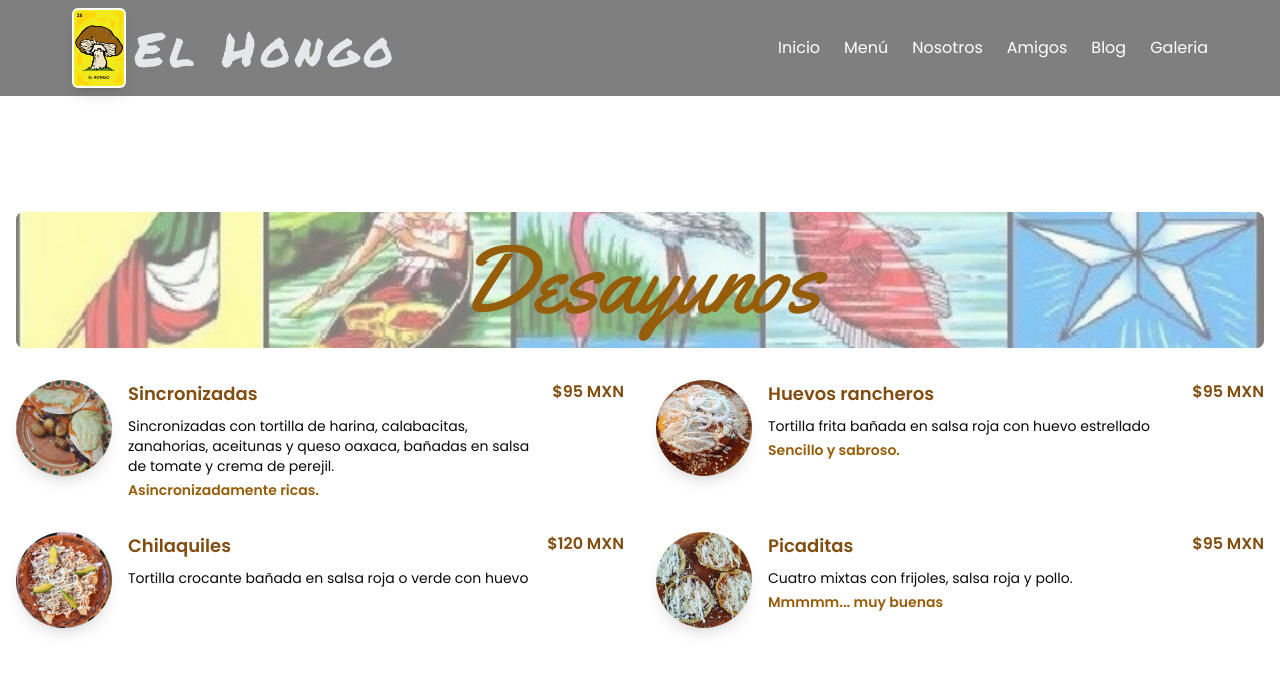
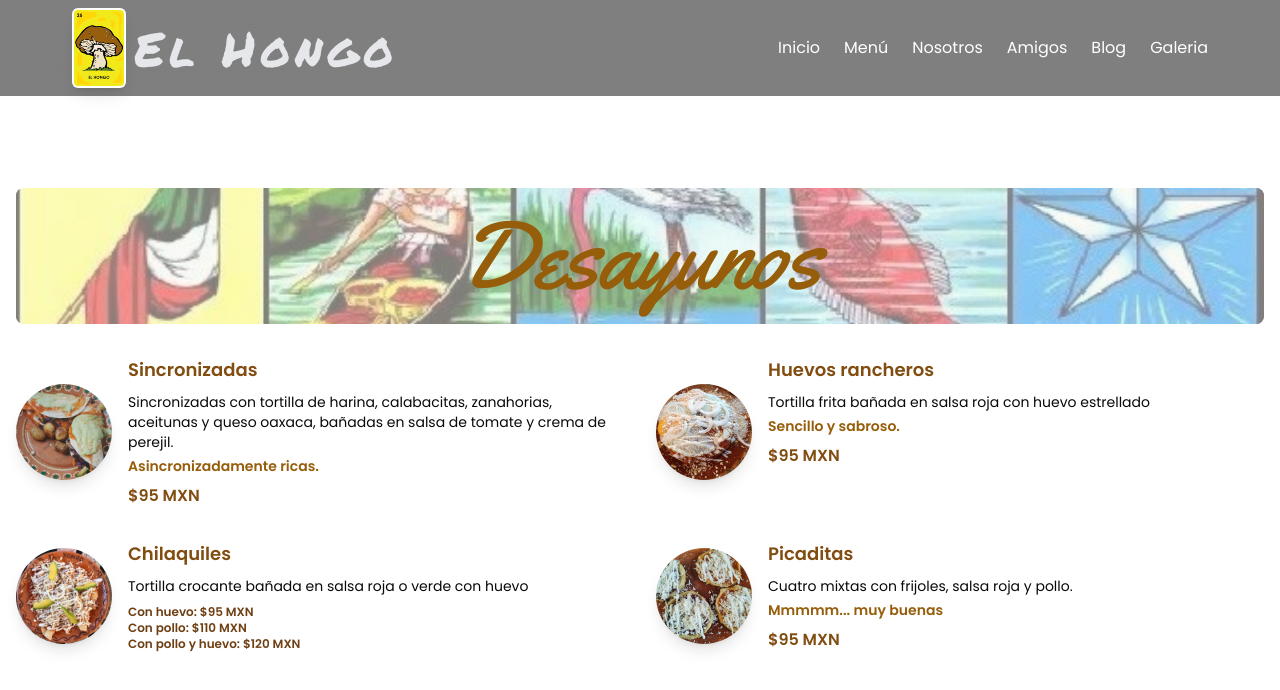
Before and after one commit to Nalotec-preprod/el-hongo-front, a Next.js app: page /blog in a window 1280 px wide. Shown: the top 690 px of the page. Built offline with nearby package versions, Linux system fonts and the light colour scheme; a web font is replaced by a local one.

Commit message:
Se agregan variantes de precio al menu

```diff
--- a/actions/menu.ts
+++ b/actions/menu.ts
@@ -28,7 +28,20 @@ export const getMenu = () => {
             description:
               "Tortilla crocante bañada en salsa roja o verde con huevo",
             imageUrl: "/images/chilaquiles.jpg",
-            price: 120,
+            priceVariants: [
+              {
+                description: "Con huevo: ",
+                price: 95,
+              },
+              {
+                description: "Con pollo: ",
+                price: 110,
+              },
+              {
+                description: "Con pollo y huevo: ",
+                price: 120,
+              },
+            ],
           },
           {
             name: "Picaditas",
--- a/components/main_site/pages/menu/dishCard.tsx
+++ b/components/main_site/pages/menu/dishCard.tsx
@@ -4,17 +4,19 @@ export default function DishCard({ dish }: { dish: DishT }) {
   return (
     <div
       key={dish.name}
-      className="flex items-start justify-start gap-2 md:gap-4"
+      className="flex items-start justify-start gap-4 md:gap-4"
     >
       {/* Imagen */}
+      <div className="my-auto flex h-full shrink-0 items-center justify-center">
         <img
           src={`${dish.imageUrl}`}
           alt="Sincronizadas"
           className="h-14 w-14 shrink-0 rounded-full object-cover object-center shadow-lg md:h-24 md:w-24"
         />
+      </div>
 
       {/* Descripcion */}
-      <div className="w-full text-sm md:text-base">
+      <div className="w-full space-y-2 text-sm md:text-base">
         <div className="w-full space-y-2">
           <div className="flex w-full justify-between gap-2 font-medium">
             <p className="shrink-0 text-base font-semibold text-hongo-rustynail-800 md:text-lg">
@@ -28,12 +30,24 @@ export default function DishCard({ dish }: { dish: DishT }) {
             </p>
           </div>
         </div>
-      </div>
 
         {/* Precio */}
+        {dish.priceVariants && (
+          <div className="text-xs font-semibold text-hongo-rustynail-900">
+            {dish.priceVariants.map((variant) => (
+              <p key={variant.description}>
+                {variant.description} ${variant.price} MXN
+              </p>
+            ))}
+          </div>
+        )}
+
+        {!dish.priceVariants && (
           <p className="shrink-0 font-semibold text-hongo-rustynail-800">
             ${dish.price} MXN
           </p>
+        )}
+      </div>
     </div>
   )
 }
--- a/components/main_site/pages/menu/menuDishCategoryCard.tsx
+++ b/components/main_site/pages/menu/menuDishCategoryCard.tsx
@@ -37,7 +37,7 @@ export default function DishCategorySection({
        *  Listado de platos
        * ---------------------------------------
        */}
-      <div className="md:grid md:grid-cols-2 md:gap-8">
+      <div className="space-y-6 md:grid md:grid-cols-2 md:gap-8 md:space-y-0">
         {category.dishes.map((dish) => (
           <DishCard key={dish.name} dish={dish} />
         ))}
--- a/components/ui/bottomBar/bottomBar.tsx
+++ b/components/ui/bottomBar/bottomBar.tsx
@@ -3,6 +3,7 @@
 import { Utensils, MapPinned, CalendarClock } from "lucide-react"
 import { useState } from "react"
 import DirectionsModal from "./directionsModal"
+import Link from "next/link"
 
 export default function BottomBar() {
   const iconSize = 20
@@ -11,18 +12,18 @@ export default function BottomBar() {
   return (
     <div>
       <div className="fixed bottom-2 right-2/4 z-10 w-fit translate-x-2/4 overflow-hidden rounded-lg border border-gray-300 bg-whiteOverlay shadow-lg">
-        <div className="flex h-full w-full items-center justify-center px-4 text-blue-700 backdrop-blur-md backdrop-filter">
-          <button
-            type="button"
+        <div className="flex h-full w-full items-center justify-center px-4 text-hongo-rustynail-800 backdrop-blur-md backdrop-filter">
+          <Link
+            href="/menu"
             className="flex flex-col items-center justify-center gap-1 px-4 py-2 hover:bg-gray-500"
-            onClick={() => setShowSirections(true)}
           >
             <Utensils size={iconSize} className="" />
             <p className="text-center text-xs text-gray-700">Men&uacute;</p>
-          </button>
+          </Link>
           <button
             type="button"
             className="flex flex-col items-center justify-center gap-1 px-4 py-2"
+            onClick={() => setShowSirections(true)}
           >
             <MapPinned size={iconSize} className="" />
             <p className="text-center text-xs text-gray-700">
--- a/components/ui/bottomBar/directionsModal.tsx
+++ b/components/ui/bottomBar/directionsModal.tsx
@@ -8,27 +8,22 @@ export default function DirectionsModal({
 }: ModalWindowProps) {
   return (
     <ModalWindow isVisible={isVisible} closeFn={closeFn}>
-      <div className="w-[500px] max-w-[95vw] space-y-4 rounded-lg bg-white p-8">
       <h2 className="text-center text-xl font-semibold">Direcci&oacute;n</h2>
       <p className="text-sm text-gray-700">
         Calle 19 Sur, entre Calle Diagonal 80 Sur y Calle 85 Sur, Playa del
         Carmen, Quintana Roo, Mexico
       </p>
 
-        <div className="space-y-4 py-10">
+      <div className="space-y-4 py-5">
         <p className="text-center font-semibold">¿C&oacute;mo llegar?</p>
 
         <div className="flex items-center justify-center gap-8">
           <div className="flex flex-col items-center justify-center gap-2">
             <Link
               href="#"
-                className="w-fit rounded-full border border-gray-300 p-2 shadow-lg"
+              className="flex h-16 w-16 items-center justify-center rounded-full border border-gray-300 bg-white shadow-lg"
             >
-                <img
-                  src="/images/google-map-icon.webp"
-                  alt=""
-                  className="h-10"
-                />
+              <img src="/images/google-map-icon.webp" alt="" className="h-10" />
             </Link>
             <p className="text-xs">Google Maps</p>
           </div>
@@ -36,7 +31,7 @@ export default function DirectionsModal({
           <div className="flex flex-col items-center justify-center gap-2">
             <Link
               href="#"
-                className="w-fit rounded-full border border-gray-300 p-2 shadow-lg"
+              className="flex h-16 w-16 items-center justify-center rounded-full border border-gray-300 bg-white shadow-lg"
             >
               <img src="/images/waze-icon-2.png" alt="" className="h-10" />
             </Link>
@@ -44,17 +39,6 @@ export default function DirectionsModal({
           </div>
         </div>
       </div>
-
-        <div className="flex justify-end pt-4">
-          <button
-            type="button"
-            className="rounded-md bg-blue-600 px-4 py-2 text-white"
-            onClick={() => closeFn(false)}
-          >
-            Cerrar
-          </button>
-        </div>
-      </div>
     </ModalWindow>
   )
 }
--- a/components/ui/modalWindow.tsx
+++ b/components/ui/modalWindow.tsx
@@ -1,5 +1,6 @@
 import { cn } from "@/lib/utils"
 import { ModalWindowProps } from "@/types/ui"
+import { CircleX } from "lucide-react"
 
 export default function ModalWindow({
   isVisible,
@@ -16,11 +17,25 @@ export default function ModalWindow({
         className,
       )}
     >
-      {children}
+      <div
+        className="relative w-[500px] max-w-[95vw] space-y-4 overflow-hidden rounded-lg bg-white"
+        style={{
+          backgroundImage: "url('/images/plana-loteria/02.jpg')",
+          backgroundOrigin: "center",
+          backgroundSize: "cover",
+          WebkitBackgroundSize: "cover",
+        }}
+      >
+        <div className="h-full w-full bg-whiteModalOverlay p-8">{children}</div>
 
-      <button type="button" onClick={() => closeFn(false)} className="hidden">
-        X
-      </button>
+        <button
+          type="button"
+          onClick={() => closeFn(false)}
+          className="absolute -top-2 right-3"
+        >
+          <CircleX size={26} />
+        </button>
+      </div>
     </div>
   )
 }
--- a/tailwind.config.ts
+++ b/tailwind.config.ts
@@ -142,6 +142,8 @@ export default {
           "linear-gradient(to bottom, rgba(0,0,0,0.85) 0%, rgba(0,0,0,0.85) 100%)",
         whiteOverlay:
           "linear-gradient(to bottom, rgba(251,249,241,0.5) 0%, rgba(251,249,241,0.5) 100%)",
+        whiteModalOverlay:
+          "linear-gradient(to bottom, rgba(251,249,241,0.93) 0%, rgba(251,249,241,0.93) 100%)",
       },
       borderRadius: {
         lg: "var(--radius)",
```
Also changed, not shown: types/menu.ts (+7 -1 lines). Lines whose indentation alone changed are shown as unchanged.
